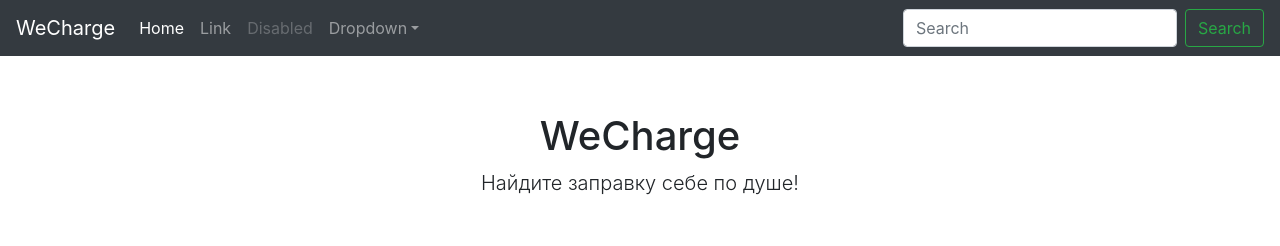
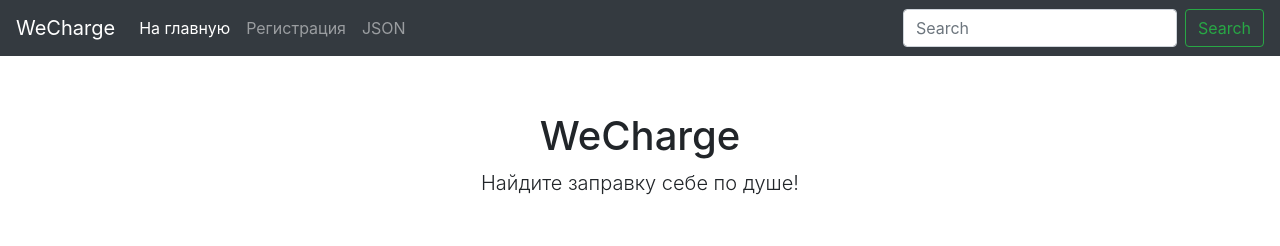
Before and after one commit to ashauro/wecharge, a Django app: page / in a window 1280 px wide. Shown: the top 246 px of the page. Run offline with Django 3.2, Linux system fonts and the light colour scheme; some libraries are stand-ins or nearby versions.

Commit message:
Преобразовала шаблоны

```diff
--- /dev/null
+++ b/templates/base.html
@@ -0,0 +1,63 @@
+{% load staticfiles %}
+<!doctype html>
+<html lang="en">
+  <head>
+    <meta charset="utf-8">
+    <meta name="viewport" content="width=device-width, initial-scale=1, shrink-to-fit=no">
+    <meta name="description" content="">
+    <meta name="author" content="">
+    <!-- <link rel="icon" href="../../../../favicon.ico"> -->
+
+    <title>WeCharge Map Page</title>
+
+    <!-- Bootstrap core CSS -->
+    <link href="{% static 'css/bootstrap.min.css' %}" rel="stylesheet">
+    <link href="{% static 'css/bootstrap-grid.min.css' %}" rel="stylesheet">
+    <link href="{% static 'css/bootstrap-reboot.min.css' %}" rel="stylesheet">
+
+    <!-- Custom styles for this template -->
+    <link href="{% static 'css/style.css' %}" rel="stylesheet">
+    <script src="https://code.jquery.com/jquery-3.2.1.slim.min.js" integrity="sha384-KJ3o2DKtIkvYIK3UENzmM7KCkRr/rE9/Qpg6aAZGJwFDMVNA/GpGFF93hXpG5KkN" crossorigin="anonymous"></script>
+
+  </head>
+
+  <body>
+
+    <nav class="navbar navbar-expand-md navbar-dark bg-dark fixed-top">
+      <a class="navbar-brand" href="#">WeCharge</a>
+      <button class="navbar-toggler" type="button" data-toggle="collapse" data-target="#navbarsExampleDefault" aria-controls="navbarsExampleDefault" aria-expanded="false" aria-label="Toggle navigation">
+        <span class="navbar-toggler-icon"></span>
+      </button>
+
+      <div class="collapse navbar-collapse" id="navbarsExampleDefault">
+        <ul class="navbar-nav mr-auto">
+          <li class="nav-item active">
+            <a class="nav-link" href="{% url 'index' %}">На главную <span class="sr-only">(current)</span></a>
+          </li>
+          <li class="nav-item">
+            <a class="nav-link" href="/user/register/">Регистрация</a>
+          </li>
+          <li class="nav-item">
+            <a class="nav-link" href="/dojson">JSON</a>
+          </li>
+          <!-- <li class="nav-item dropdown">
+            <a class="nav-link dropdown-toggle" href="http://example.com" id="dropdown01" data-toggle="dropdown" aria-haspopup="true" aria-expanded="false">Dropdown</a>
+            <div class="dropdown-menu" aria-labelledby="dropdown01">
+              <a class="dropdown-item" href="#">Action</a>
+              <a class="dropdown-item" href="#">Another action</a>
+              <a class="dropdown-item" href="#">Something else here</a>
+            </div>
+          </li> -->
+        </ul>
+        <form class="form-inline my-2 my-lg-0">
+          <input class="form-control mr-sm-2" type="text" placeholder="Search" aria-label="Search">
+          <button class="btn btn-outline-success my-2 my-sm-0" type="submit">Search</button>
+        </form>
+      </div>
+    </nav>
+
+{% block content %}
+{% endblock %}
+
+  </body>
+</html>
--- a/templates/index.html
+++ b/templates/index.html
@@ -1,60 +1,8 @@
+{% extends 'base.html' %}
 {% load staticfiles %}
-<!doctype html>
-<html lang="en">
-  <head>
-    <meta charset="utf-8">
-    <meta name="viewport" content="width=device-width, initial-scale=1, shrink-to-fit=no">
-    <meta name="description" content="">
-    <meta name="author" content="">
-    <!-- <link rel="icon" href="../../../../favicon.ico"> -->
 
-    <title>WeCharge Map Page</title>
+{% block content %}
 
-    <!-- Bootstrap core CSS -->
-    <link href="{% static 'css/bootstrap.min.css' %}" rel="stylesheet">
-    <link href="{% static 'css/bootstrap-grid.min.css' %}" rel="stylesheet">
-    <link href="{% static 'css/bootstrap-reboot.min.css' %}" rel="stylesheet">
-
-    <!-- Custom styles for this template -->
-    <link href="{% static 'css/style.css' %}" rel="stylesheet">
-
-
-  </head>
-
-  <body>
-
-    <nav class="navbar navbar-expand-md navbar-dark bg-dark fixed-top">
-      <a class="navbar-brand" href="#">WeCharge</a>
-      <button class="navbar-toggler" type="button" data-toggle="collapse" data-target="#navbarsExampleDefault" aria-controls="navbarsExampleDefault" aria-expanded="false" aria-label="Toggle navigation">
-        <span class="navbar-toggler-icon"></span>
-      </button>
-
-      <div class="collapse navbar-collapse" id="navbarsExampleDefault">
-        <ul class="navbar-nav mr-auto">
-          <li class="nav-item active">
-            <a class="nav-link" href="#">Home <span class="sr-only">(current)</span></a>
-          </li>
-          <li class="nav-item">
-            <a class="nav-link" href="#">Link</a>
-          </li>
-          <li class="nav-item">
-            <a class="nav-link disabled" href="#">Disabled</a>
-          </li>
-          <li class="nav-item dropdown">
-            <a class="nav-link dropdown-toggle" href="http://example.com" id="dropdown01" data-toggle="dropdown" aria-haspopup="true" aria-expanded="false">Dropdown</a>
-            <div class="dropdown-menu" aria-labelledby="dropdown01">
-              <a class="dropdown-item" href="#">Action</a>
-              <a class="dropdown-item" href="#">Another action</a>
-              <a class="dropdown-item" href="#">Something else here</a>
-            </div>
-          </li>
-        </ul>
-        <form class="form-inline my-2 my-lg-0">
-          <input class="form-control mr-sm-2" type="text" placeholder="Search" aria-label="Search">
-          <button class="btn btn-outline-success my-2 my-sm-0" type="submit">Search</button>
-        </form>
-      </div>
-    </nav>
 
     <main role="main" class="container">
 
@@ -68,7 +16,7 @@
     <!-- Bootstrap core JavaScript
     ================================================== -->
     <!-- Placed at the end of the document so the pages load faster -->
-    <script src="https://code.jquery.com/jquery-3.2.1.slim.min.js" integrity="sha384-KJ3o2DKtIkvYIK3UENzmM7KCkRr/rE9/Qpg6aAZGJwFDMVNA/GpGFF93hXpG5KkN" crossorigin="anonymous"></script>
+
     <script src="https://api-maps.yandex.ru/2.1/?lang=ru-RU" type="text/javascript"></script>
     <script src="https://yandex.st/jquery/2.2.3/jquery.min.js" type="text/javascript"></script>
     <script src="{% static 'js/bootstrap.min.js' %}"></script>
@@ -99,5 +47,4 @@
     });
 }
 </script>
-  </body>
-</html>
+{% endblock %}
```
Also changed, not shown: templates/django_registration/registration_complete.html (+13 -58 lines), templates/django_registration/registration_form.html (+12 -58 lines).
